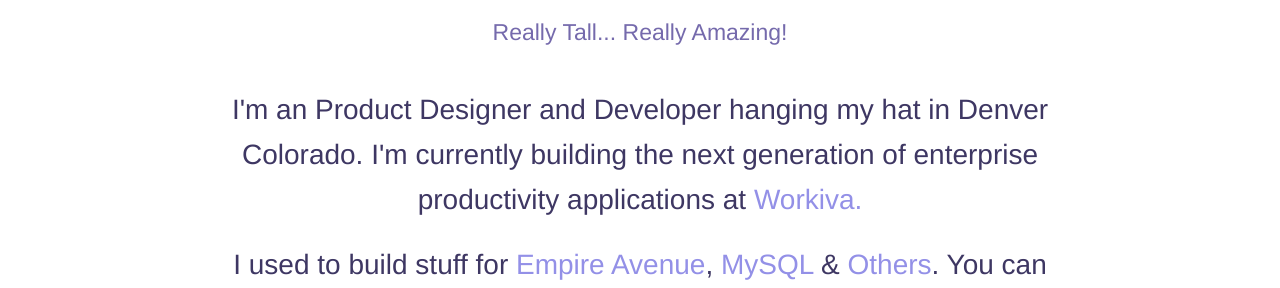
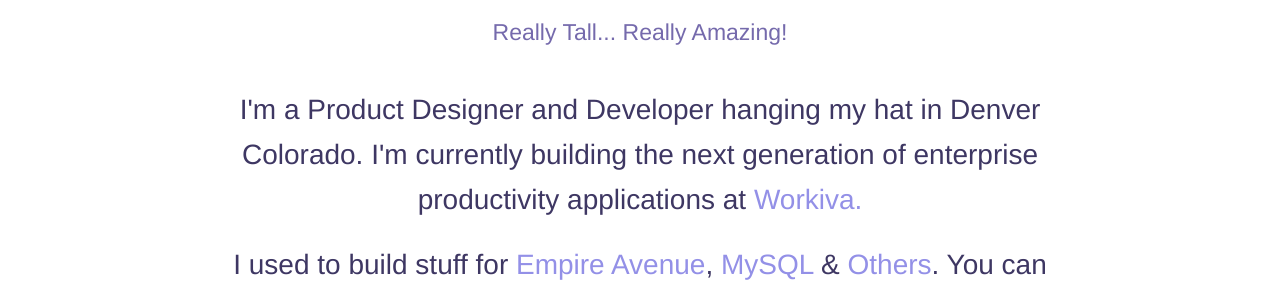
Before and after one commit to aaronkwhite/aaronkwhite.github.com, a Jekyll site: the page built from index.html, in a window 1280 px wide. Shown: the part 1067-1355 px from the top of the page. Built offline with Jekyll 4.4.1, drawn with Linux system fonts in a browser that asks for light colours; Markdown is read by kramdown in place of the engine named in the settings; comment, search, counter and statistics services are not loaded.

Commit message:
adjusting the readibility for small devices

```diff
--- a/_includes/about.html
+++ b/_includes/about.html
@@ -6,7 +6,7 @@
     </header>
     <section>
       <p>
-        I'm an Product Designer and Developer hanging my hat in Denver Colorado. I'm currently building the next generation of enterprise productivity applications at <a href="http://workiva.com">Workiva.</a>
+        I'm a Product Designer and Developer hanging my hat in Denver Colorado. I'm currently building the next generation of enterprise productivity applications at <a href="http://workiva.com">Workiva.</a>
       </p>
       <p>
         I used to build stuff for <a href="http://empireavenue.com">Empire Avenue</a>, <a href="http://mysql.com">MySQL</a> &amp; <a href="http://linkedin.com/in/aaronkwhite">Others</a>. You can see more of my work over on <a href="http://dribbble.com/aaronkwhite">Dribbble</a>. Feel free to drop me an email aaron [at] aaronkwhite [dot] com with any questions, comments, trivia or any general statements of fact that I may not be aware of...
--- a/javascripts/scripts.js
+++ b/javascripts/scripts.js
@@ -36,11 +36,10 @@
 
 })( jQuery );
 
-jQuery("#hero h1").fitText(1.2, { minFontSize: '24px', maxFontSize: '80px' });
+jQuery("#hero h1").fitText(1.2, { minFontSize: '32px', maxFontSize: '80px' });
 
 
 //Responsive Video Hack
-
 $(function() {
 
     var $allVideos = $("iframe[src^='http://player.vimeo.com'], iframe[src^='http://www.youtube.com'], object, embed"),
--- a/scss/foundation/_settings.scss
+++ b/scss/foundation/_settings.scss
@@ -147,7 +147,7 @@
 
 // We use these to style paragraphs
 // $paragraph-font-family: inherit;
-   $paragraph-font-weight: 100;
+   $paragraph-font-weight: 300;
 // $paragraph-font-size: 1rem;
 // $paragraph-line-height: 1.6;
 // $paragraph-margin-bottom: rem-calc(20);
```
Also changed, not shown: scss/style.scss (+10 -4 lines), stylesheets/style.css, 4 other files.
